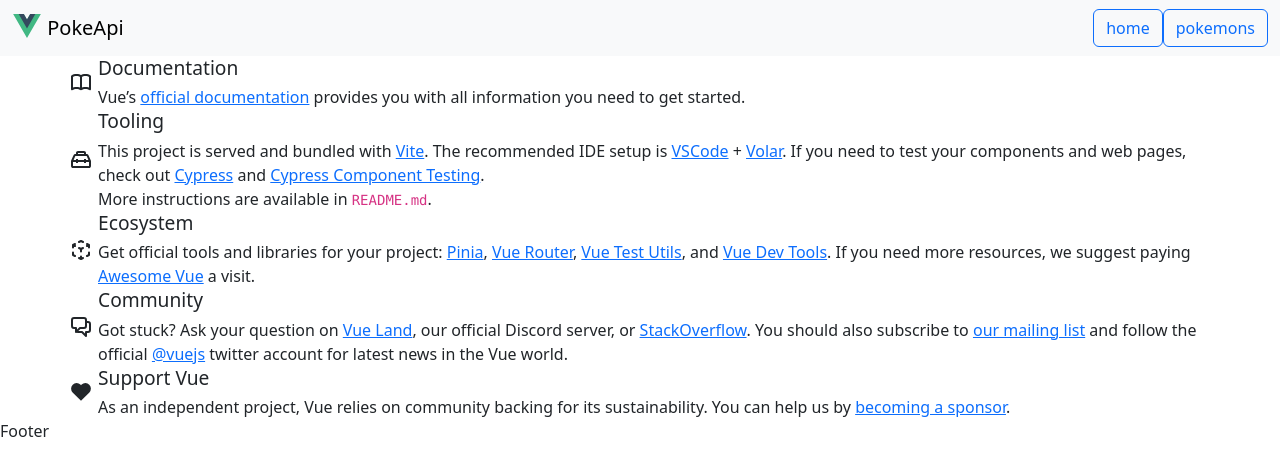
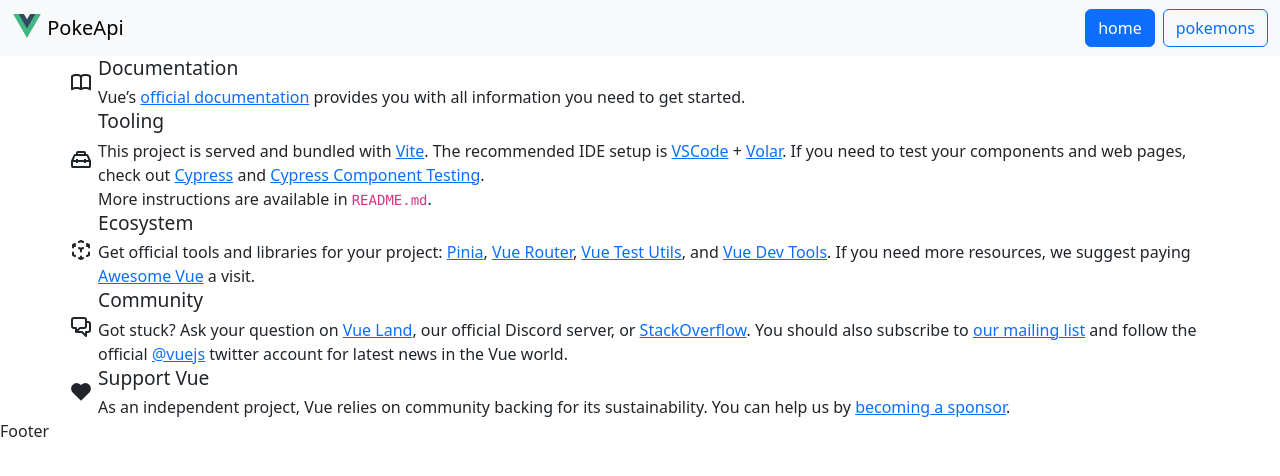
Before and after one commit to stonxzz/cursoVue, a Vue app in the folder router-1/: page / in a window 1280 px wide. Shown: the top 476 px of the page. Built offline with nearby package versions, Linux system fonts and the light colour scheme.

Commit message:
feature: :sparkles: The active class was configured for the route that is active

```diff
--- a/router-1/src/App.vue
+++ b/router-1/src/App.vue
@@ -16,7 +16,7 @@
         PokeApi
       </router-link>
       <div>
-        <router-link to="/" class="btn btn-outline-primary">home</router-link>
+        <router-link to="/" class="btn btn-outline-primary me-2">home</router-link>
         <router-link to="/pokemons" class="btn btn-outline-primary">pokemons</router-link>
       </div>
     </div>
--- a/router-1/src/router/index.js
+++ b/router-1/src/router/index.js
@@ -2,6 +2,7 @@
 
 const router = createRouter({
   history: createWebHistory(import.meta.env.BASE_URL),
+  linkActiveClass: "active",
   routes: [
     {
       path: '/',
```
